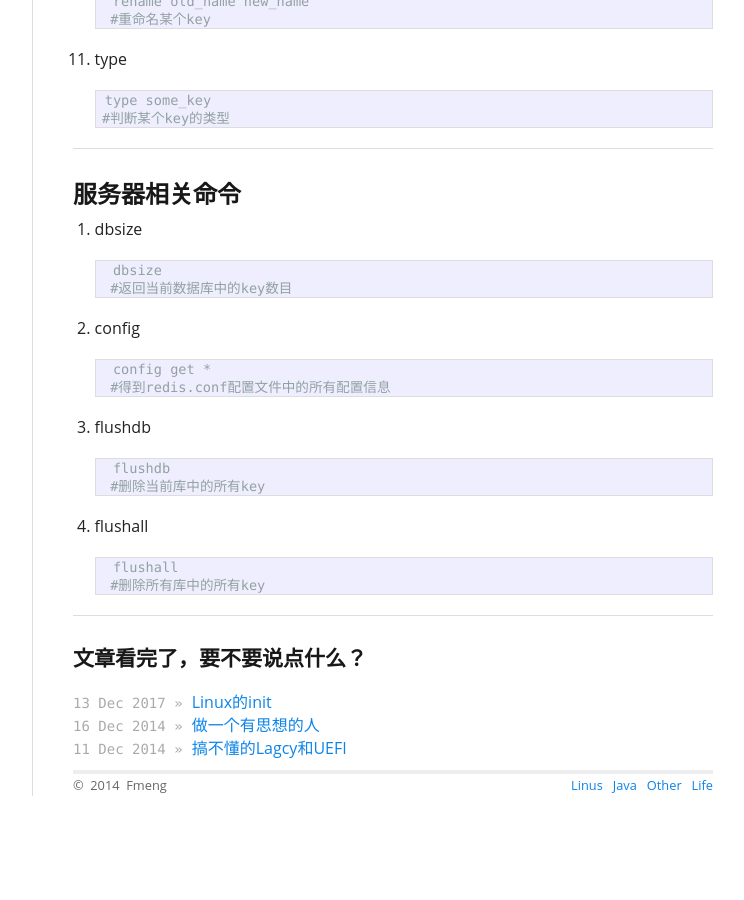
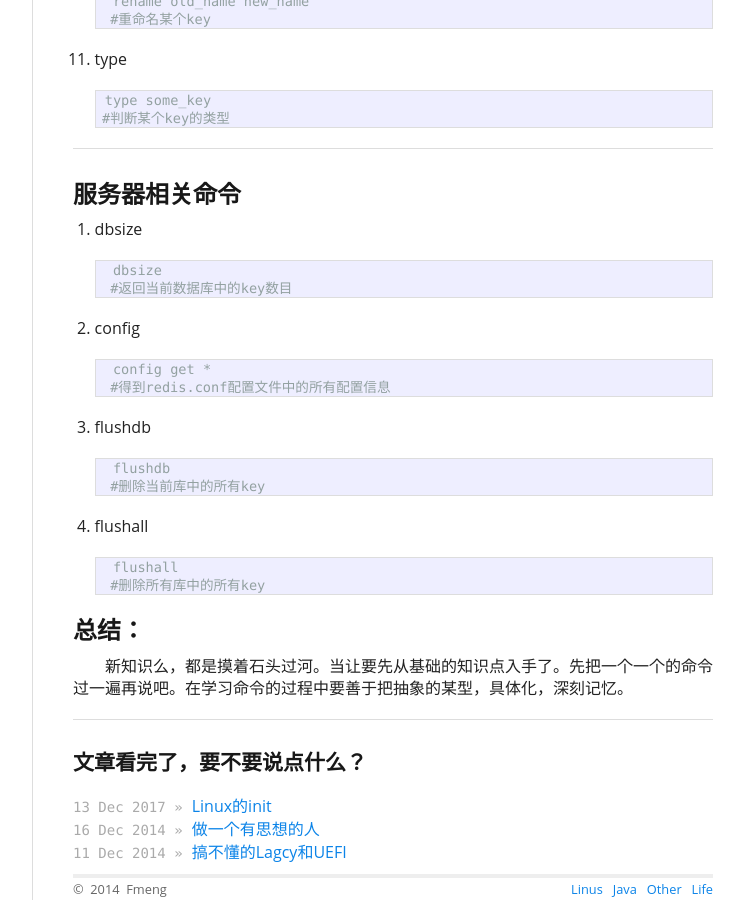
Before and after one commit to fmeng/fmeng.github.io, a Jekyll site: the page built from _posts/2014-12-10-redis-learn.md, in a window 1280 px wide and 900 px high, scrolled down 10185 px. Shown: the whole window, without its empty margins (378-1122 px from the left). Built offline with Jekyll 4.4.1, drawn with Linux system fonts in a browser that asks for light colours; Markdown is read by kramdown in place of the engine named in the settings; comment, search, counter and statistics services are not loaded; before the commit the page ends 10981 px from its top, so only the background shows below that.

Commit message:
添加总结

```diff
--- a/_posts/2014-12-10-redis-learn.md
+++ b/_posts/2014-12-10-redis-learn.md
@@ -480,3 +480,8 @@ hashs特别适用于存储对象。对象的每个属性存储成单个String。
 
 		flushall
 		#删除所有库中的所有key
+
+
+## 总结： ##
+
+&emsp;&emsp;新知识么，都是摸着石头过河。当让要先从基础的知识点入手了。先把一个一个的命令过一遍再说吧。在学习命令的过程中要善于把抽象的某型，具体化，深刻记忆。
```
